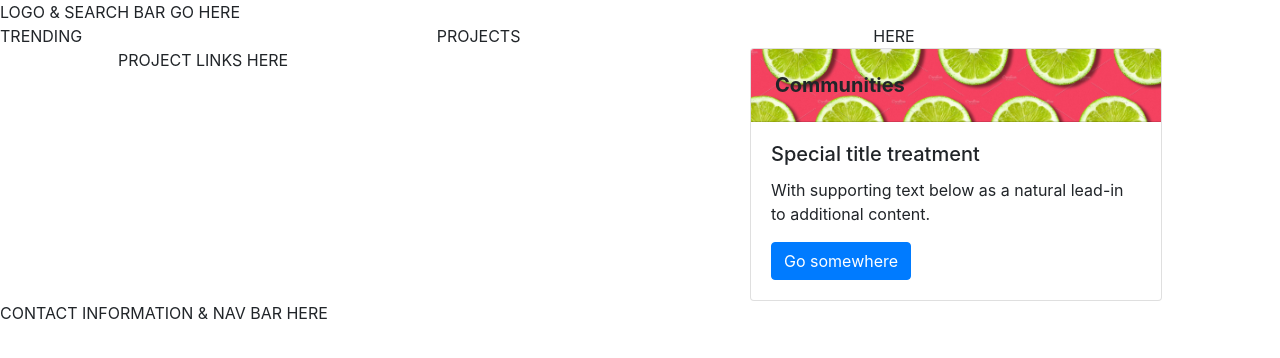
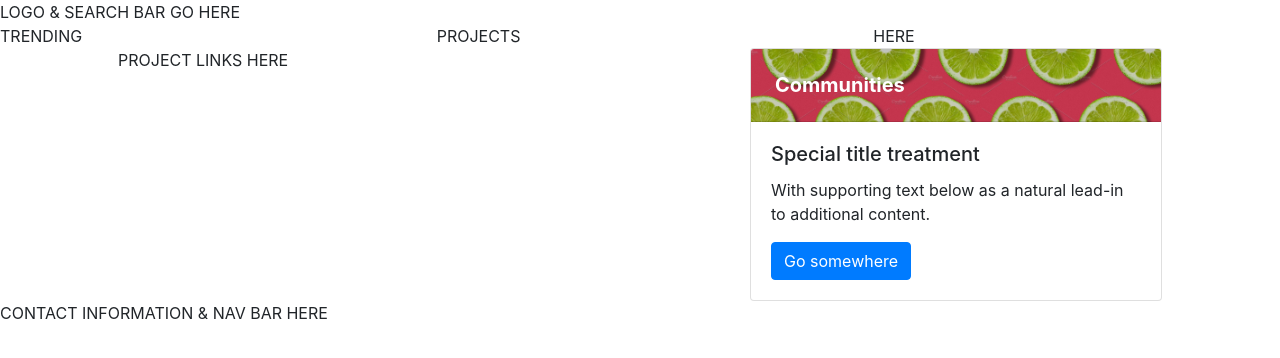
Before and after one commit to GrishonNganga/Limelight, a plain HTML site: page index.html in a window 1280 px wide. Drawn offline with nearby package versions, Linux system fonts and the light colour scheme.

Commit message:
Add background-blend-mode and a white color to the card-header

```diff
--- a/css/style.css
+++ b/css/style.css
@@ -1,6 +1,8 @@
 .card-header {
-  background-image: url("../images/cute-lime.jpg");
+  background: url("../images/cute-lime.jpg") rgba(0, 0, 0, 0.2);
   background-position: center;
   background-repeat: no-repeat;
   background-size: cover;
+  background-blend-mode: multiply;
+  color: white;
 }
```
